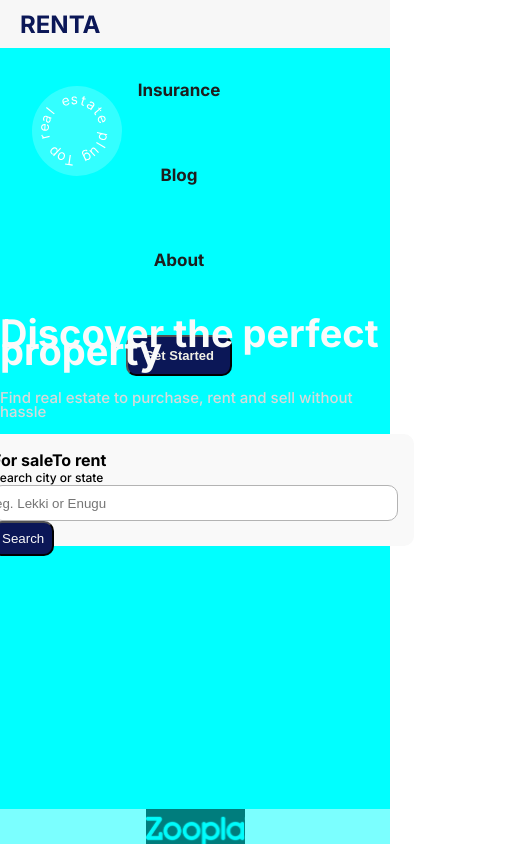
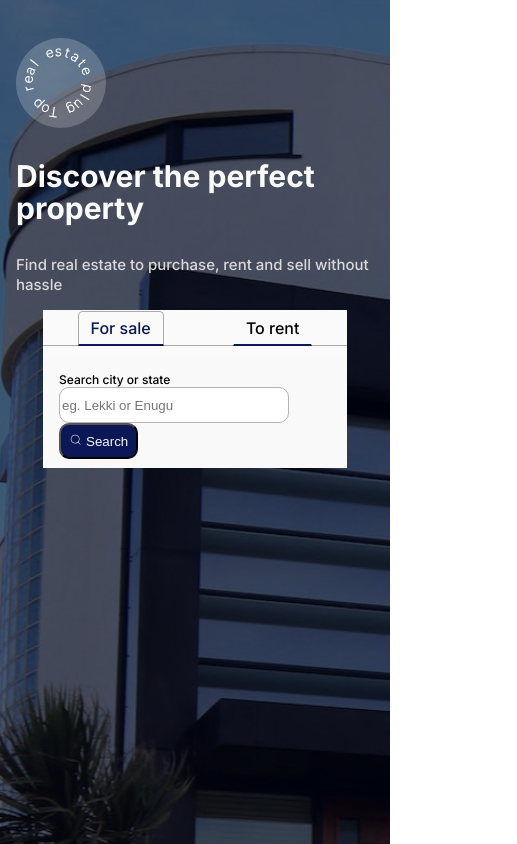
Before and after one commit to walexy026/renta, a React (Create React App) app: page / in a window 390 px wide. Shown: the top 844 px of the page, 517 px wide, since content can reach past the window. Built offline with nearby package versions, Linux system fonts and the light colour scheme.

Commit message:
mobile responsiveness

```diff
--- a/package.json
+++ b/package.json
@@ -12,6 +12,7 @@
     "react-icons": "^4.8.0",
     "react-router-dom": "^6.9.0",
     "react-scripts": "5.0.1",
+    "react-tabs": "^6.0.0",
     "sass": "^1.59.2",
     "web-vitals": "^2.1.4"
   },
--- a/src/App.js
+++ b/src/App.js
@@ -12,7 +12,7 @@ function App() {
   return (
     <div className="App">
       <ScrollToTop />
-      <Navbar />
+      {/* <Navbar /> */}
       <HeroSection />
       <Partner />
       <Stats />
--- a/src/components/HeroSection/HeroSection.jsx
+++ b/src/components/HeroSection/HeroSection.jsx
@@ -1,6 +1,8 @@
 import React from "react";
 import "./HeroSection.scss";
 import textHero from "../../Assets/textHero.svg";
+import HeroTab from "../Tabs/HeroTab";
+
 const HeroSection = () => {
   return (
     <div className="heroSection">
@@ -10,16 +12,8 @@ const HeroSection = () => {
       <div className="heroText">
         <h1>Discover the perfect property</h1>
         <p>Find real estate to purchase, rent and sell without hassle</p>
-        <div>
-          <form action="">
-            <div>
-              <b>For sale</b>
-              <b>To rent</b>
-            </div>
-            <label htmlFor="">Search city or state</label>
-            <input type="text" name="" id="" placeholder="eg. Lekki or Enugu" />
-            <button>Search</button>
-          </form>
+        <div className="tt">
+          <HeroTab />
         </div>
       </div>
     </div>
--- a/src/components/HeroSection/HeroSection.scss
+++ b/src/components/HeroSection/HeroSection.scss
@@ -2,18 +2,21 @@
   background-image: url(../../Assets/hero2.svg);
   background-repeat: no-repeat;
   background-size: cover;
-  height: 90vh;
-  width: 100vw;
+  height: 100vh;
+  width: 100%;
   //   background: #010517;
   //   opacity: 0.6;
   .circleText {
     position: absolute;
     top: 5.4rem;
-    left: 2rem;
+    left: 1rem;
     background: rgba(255, 255, 255, 0.2);
     width: 90px;
     height: 90px;
     border-radius: 50%;
+    @media only screen and (max-width: 500px) {
+      top: 2.4rem;
+    }
     img {
       transform: translate(13%, 13%);
     }
@@ -23,13 +26,25 @@
     justify-content: center;
     flex-direction: column;
     align-items: center;
-    transform: translateY(250px);
+    transform: translateY(200px);
+    @media only screen and (max-width: 500px) {
+      transform: translateY(140px);
+    }
+    .tt {
+      background-color: #fafafa;
+    }
     h1 {
       font-weight: 800;
       font-size: 38px;
-      line-height: 18px;
+      line-height: 40px;
       color: #fafafa;
       margin-bottom: 1rem;
+      @media only screen and (max-width: 768px) {
+        font-size: 30px;
+        line-height: 32px;
+        padding-left: 1rem;
+        padding-right: 1rem;
+      }
     }
     p {
       font-style: normal;
@@ -38,6 +53,12 @@
       line-height: 14px;
       color: #d9d9d9;
       //   margin: 0;
+      @media only screen and (max-width: 768px) {
+        font-size: 15px;
+        line-height: 20px;
+        padding-left: 1rem;
+        padding-right: 1rem;
+      }
     }
     form {
       background: #f9f9f9;
@@ -47,6 +68,12 @@
       padding: 1rem 1rem 2rem 1rem;
       //   display: flex;
       //   flex-direction: column;
+      @media only screen and (max-width: 768px) {
+        max-width: 24rem;
+      }
+      @media only screen and (max-width: 500px) {
+        max-width: 17rem;
+      }
       label {
         display: block;
         font-size: 12px;
@@ -54,8 +81,14 @@
       input {
         border: 1px solid #b3b3b3;
         border-radius: 10px;
-        width: 25rem;
+        width: 24rem;
         height: 2rem;
+        @media only screen and (max-width: 768px) {
+          max-width: 17rem;
+        }
+        @media only screen and (max-width: 500px) {
+          max-width: 14rem;
+        }
       }
       button {
         background: #0b1757;
--- a/src/components/Partners/Partner.scss
+++ b/src/components/Partners/Partner.scss
@@ -5,7 +5,7 @@
   display: flex;
   justify-content: space-evenly;
   align-items: center;
-  height: 5rem;
+  height: 6rem;
   @media only screen and (max-width: 768px) {
     flex-direction: column;
     height: auto;
--- /dev/null
+++ b/src/components/Tabs/HeroTab.js
@@ -0,0 +1,55 @@
+import React, { useState } from "react";
+import { Tab, Tabs, TabList, TabPanel } from "react-tabs";
+import "react-tabs/style/react-tabs.scss";
+import "./HeroTab.scss";
+import { CiSearch } from "react-icons/ci";
+
+const HeroTab = () => {
+  return (
+    <div>
+      <Tabs>
+        <TabList>
+          <Tab>For sale</Tab>
+          <Tab>To rent</Tab>
+        </TabList>
+
+        <TabPanel>
+          <div>
+            <form action="">
+              <label htmlFor="">Search city or state</label>
+              <input
+                type="text"
+                name=""
+                id=""
+                placeholder="eg. Lekki or Enugu"
+              />
+              <button>
+                {" "}
+                <CiSearch /> Search
+              </button>
+            </form>
+          </div>
+        </TabPanel>
+        <TabPanel>
+          <div>
+            <form action="">
+              <label htmlFor="">Search city or state</label>
+              <input
+                type="text"
+                name=""
+                id=""
+                placeholder="eg. Lekki or Enugu"
+              />
+              <button>
+                {" "}
+                <CiSearch /> Search
+              </button>
+            </form>
+          </div>
+        </TabPanel>
+      </Tabs>
+    </div>
+  );
+};
+
+export default HeroTab;
--- /dev/null
+++ b/src/components/Tabs/HeroTab.scss
@@ -0,0 +1,18 @@
+//  @import "../../path/to/node_modules/react-tabs/style/react-tabs.scss";
+.react-tabs__tab--selected {
+  background-color: transparent;
+  color: #0b1757;
+  border-color: none;
+  border-bottom: 2px solid #0b1757 !important;
+}
+.react-tabs__tab-list {
+  border-bottom: 1px solid #aaa;
+  margin: 0 0 10px;
+  padding: 0;
+  display: flex;
+  justify-content: space-around;
+  align-items: center;
+}
+.react-tabs__tab {
+  border-bottom: 2px solid #0b1757;
+}
--- a/src/components/Waitlist/Waitlist.scss
+++ b/src/components/Waitlist/Waitlist.scss
@@ -5,12 +5,35 @@
   .centerForm {
     position: absolute;
     top: 15%;
-    left: 50%;
+    left: 40%;
+    display: flex;
+    justify-content: center;
+    align-items: center;
+    flex-direction: column;
+    gap: 12px;
+    @media only screen and (max-width: 990px) {
+      left: 20%;
+    }
+    h2 {
+      margin: 0;
+      color: #ffad0e;
+    }
+    p {
+      margin: 0;
+      color: #ffffff;
+    }
   }
   .waitList {
+    background: #0b1757;
+    // @media only screen and (min-width: 768px) {
+    //   display: none;
+    // }
     img {
       width: 100%;
       height: auto;
+      @media only screen and (max-width: 768px) {
+        display: none;
+      }
     }
     // background-image: url(../../Assets/bgwaitlist.svg);
     // background-repeat: no-repeat;
```
Also changed, not shown: 1 other file (tests, documents, lock files or other folders).
